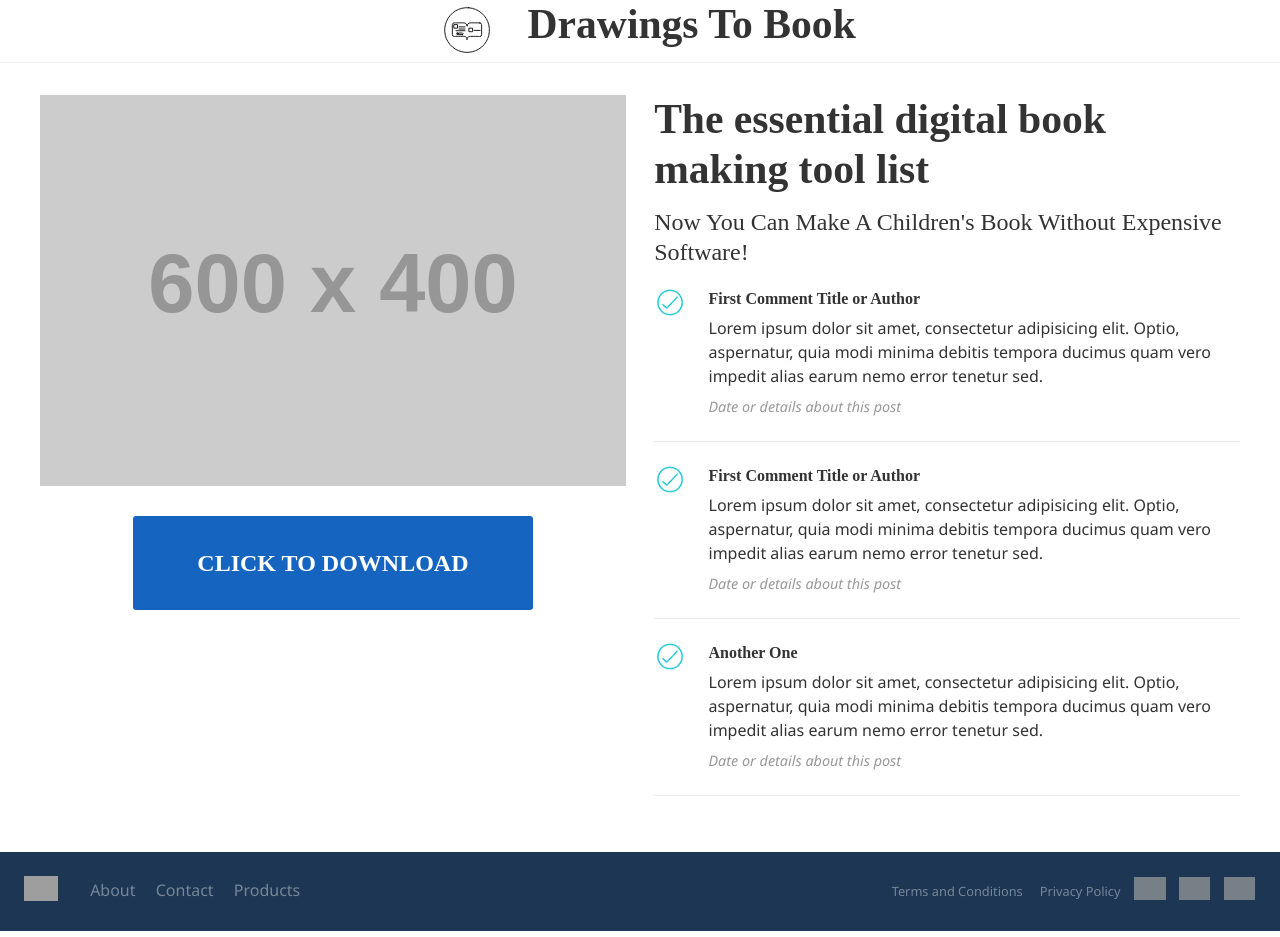
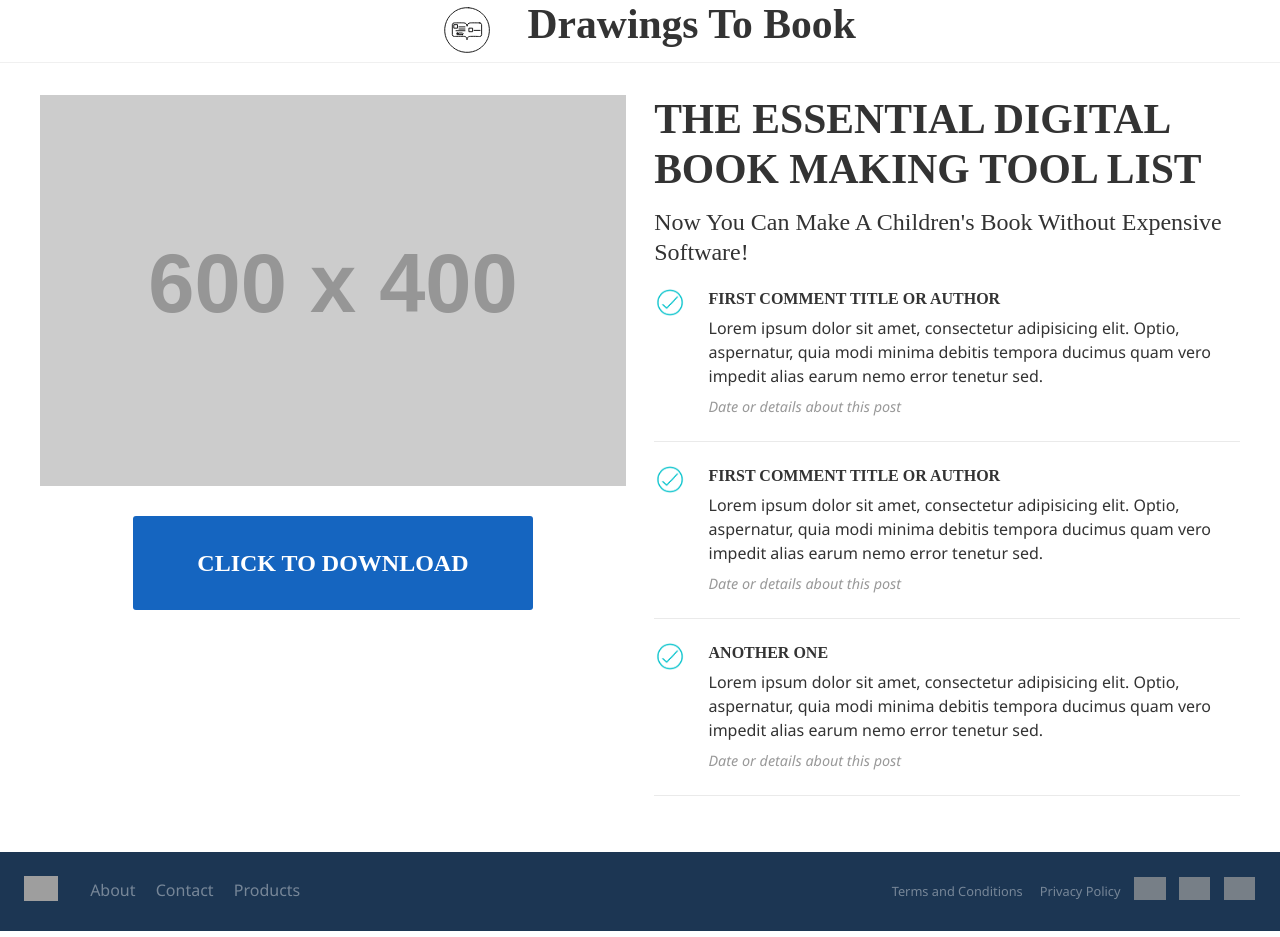
Before and after one commit to fourthirty-two/drawingstobook, a Jekyll site: the page built from index.html, in a window 1280 px wide. Built offline with Jekyll 4.4.1, drawn with Linux system fonts in a browser that asks for light colours; some web fonts are replaced; comment, search, counter and statistics services are not loaded; grey boxes are pictures that could not be loaded.

Commit message:
created responsive hide/show styles for mobile and desktop, added h1 headers for different layouts and made title and sub-title in the front matter

```diff
--- /dev/null
+++ b/_sass/components/_responsive-utilities.scss
@@ -0,0 +1,23 @@
+// Show/hide elements on mobile or desktop
+$mobile-max-width: max-width 769px;
+
+// hide on desktop
+.hidden-lg {
+  display: none;
+
+  @include media($mobile-max-width) {
+    display: block;
+  }
+
+}
+
+// hide on mobile
+.hidden-xs {
+
+  @include media($mobile-max-width) {
+    display: none;
+  }
+
+  display: block;
+
+}
--- a/_sass/patterns/_hero-unit.scss
+++ b/_sass/patterns/_hero-unit.scss
@@ -22,8 +22,15 @@
 
     }
 
-    .hero-left h1 {
+    // Heading
+    .hero-right h1,
+    .hero-left h1.hidden-lg {
       text-transform: uppercase;
+    }
+    // center on mobile
+    .hero-left h1.hidden-lg {
+      margin-bottom: 1em;
+      text-align: center;
     }
 
   }
--- a/_sass/style.scss
+++ b/_sass/style.scss
@@ -8,6 +8,7 @@
   "components/modal",
   "components/parallax",
   "components/responsive-video",
+  "components/responsive-utilities",
   "type/traditional"
 ;
 
--- a/index.html
+++ b/index.html
@@ -1,11 +1,18 @@
 ---
 layout: landing-page
+title: The essential digital book making tool list
+sub-title: Now You Can Make A Children's Book Without Expensive Software!
 ---
 
     <!-- hero-unit -->
     <div class="hero">
       <div class="hero-content">
         <div class="hero-left">
+
+          <!-- on mobile -->
+          <h1 class="hidden-lg">
+            {{ page.title }}
+          </h1>
 
           <img src="https://placehold.it/600x400" alt="">
 
@@ -60,11 +67,11 @@
 
         <div class="hero-right">
 
-          <h1>
-            The essential digital book making tool list
+          <h1 class="hidden-xs">
+            {{ page.title }}
           </h1>
           <h2>
-            Now You Can Make A Children's Book Without Expensive Software!
+            {{ page.sub-title }}
           </h2>
 
           <div class="comment">
```
Also changed, not shown: _sass/components/_responsive-video.scss (renamed from _sass/components/responsive-video.scss).
